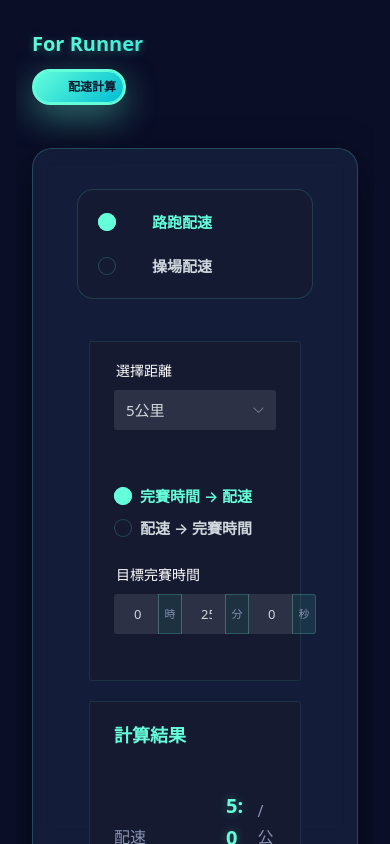
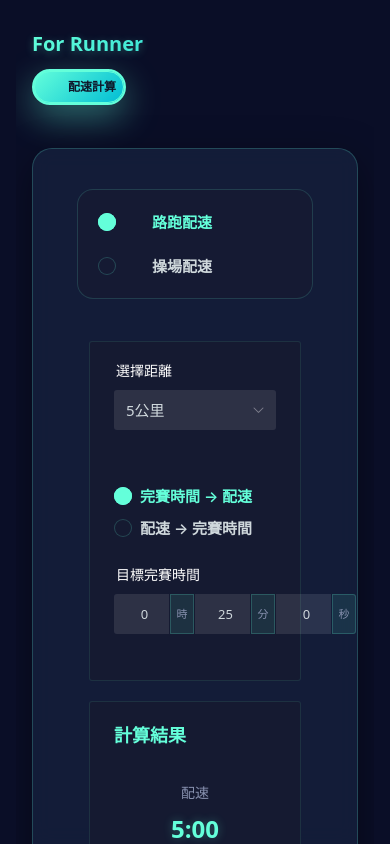
Before and after one commit to goodispeter/for-runner, a Vue app: page /#/pace-calculator in a window 390 px wide. Built offline with nearby package versions, Linux system fonts and the light colour scheme; some icons are missing.

Commit message:
fix mobile display

```diff
--- a/src/views/pace-calculator/components/RunningPaceCalculator.vue
+++ b/src/views/pace-calculator/components/RunningPaceCalculator.vue
@@ -285,21 +285,25 @@ watch(calculationMode, (newMode) => {
 .result-item {
   display: flex;
   align-items: center;
-  gap: 12px;
+  gap: 8px;
   padding: 20px 0;
   justify-content: center;
+  flex-wrap: nowrap;
 }
 
 .result-label {
   color: #8892b0;
   font-size: 16px;
-  min-width: 100px;
+  min-width: 80px;
+  flex-shrink: 0;
 }
 
 .result-value {
   font-size: 32px;
   font-weight: 700;
   text-shadow: 0 0 10px rgba(100, 255, 218, 0.3);
+  white-space: nowrap;
+  flex-shrink: 0;
 }
 
 .result-value.primary {
@@ -309,6 +313,7 @@ watch(calculationMode, (newMode) => {
 .result-unit {
   color: #8892b0;
   font-size: 16px;
+  flex-shrink: 0;
 }
 
 .distance-info {
@@ -341,7 +346,7 @@ watch(calculationMode, (newMode) => {
 /* 輸入欄位統一樣式 */
 .input-number-field {
   flex: 1;
-  min-width: 60px;
+  min-width: 70px;
   max-width: none;
 }
 
@@ -362,15 +367,18 @@ watch(calculationMode, (newMode) => {
 :deep(.n-input-group) {
   display: flex;
   align-items: stretch;
+  width: 100%;
 }
 
 :deep(.n-input-number) {
   height: 40px;
+  flex: 1;
 }
 
 :deep(.n-input-number .n-input__input-el) {
   height: 40px;
   line-height: 40px;
+  text-align: center;
 }
 
 @media (max-width: 768px) {
@@ -378,8 +386,26 @@ watch(calculationMode, (newMode) => {
     padding: 16px;
   }
 
+  .result-item {
+    flex-direction: column;
+    gap: 8px;
+    text-align: center;
+    padding: 16px 0;
+  }
+
+  .result-label {
+    min-width: auto;
+    font-size: 14px;
+  }
+
   .result-value {
-    font-size: 24px;
+    font-size: 28px;
+    order: 2;
+  }
+
+  .result-unit {
+    font-size: 14px;
+    order: 3;
   }
 
   :deep(.input-label) {
@@ -388,7 +414,8 @@ watch(calculationMode, (newMode) => {
   }
 
   .input-number-field {
-    min-width: 50px;
+    min-width: 60px;
+    flex: 1;
   }
 
   :deep(.n-input-number .n-input__input-el) {
@@ -402,6 +429,15 @@ watch(calculationMode, (newMode) => {
     padding: 12px;
   }
 
+  .result-item {
+    padding: 12px 0;
+    gap: 6px;
+  }
+
+  .result-value {
+    font-size: 24px;
+  }
+
   :deep(.input-label) {
     min-width: 24px;
     font-size: 11px;
@@ -409,7 +445,7 @@ watch(calculationMode, (newMode) => {
   }
 
   .input-number-field {
-    min-width: 45px;
+    min-width: 55px;
   }
 
   :deep(.n-input-number .n-input__input-el) {
@@ -417,9 +453,8 @@ watch(calculationMode, (newMode) => {
     padding: 0 6px;
   }
 
-  .result-value {
-    font-size: 20px;
-    word-break: break-all;
+  :deep(.n-input-group) {
+    gap: 2px;
   }
 }
 </style>
--- a/src/views/pace-calculator/components/TrackPaceCalculator.vue
+++ b/src/views/pace-calculator/components/TrackPaceCalculator.vue
@@ -245,21 +245,25 @@ watch(calculationMode, (newMode) => {
 .result-item {
   display: flex;
   align-items: center;
-  gap: 12px;
+  gap: 8px;
   padding: 20px 0;
   justify-content: center;
+  flex-wrap: nowrap;
 }
 
 .result-label {
   color: #8892b0;
   font-size: 16px;
-  min-width: 100px;
+  min-width: 80px;
+  flex-shrink: 0;
 }
 
 .result-value {
   font-size: 32px;
   font-weight: 700;
   text-shadow: 0 0 10px rgba(100, 255, 218, 0.3);
+  white-space: nowrap;
+  flex-shrink: 0;
 }
 
 .result-value.primary {
@@ -269,6 +273,7 @@ watch(calculationMode, (newMode) => {
 .result-unit {
   color: #8892b0;
   font-size: 16px;
+  flex-shrink: 0;
 }
 
 .track-info {
@@ -301,7 +306,7 @@ watch(calculationMode, (newMode) => {
 /* 輸入欄位統一樣式 */
 .input-number-field {
   flex: 1;
-  min-width: 60px;
+  min-width: 70px;
   max-width: none;
 }
 
@@ -322,15 +327,18 @@ watch(calculationMode, (newMode) => {
 :deep(.n-input-group) {
   display: flex;
   align-items: stretch;
+  width: 100%;
 }
 
 :deep(.n-input-number) {
   height: 40px;
+  flex: 1;
 }
 
 :deep(.n-input-number .n-input__input-el) {
   height: 40px;
   line-height: 40px;
+  text-align: center;
 }
 
 @media (max-width: 768px) {
@@ -338,8 +346,26 @@ watch(calculationMode, (newMode) => {
     padding: 16px;
   }
 
+  .result-item {
+    flex-direction: column;
+    gap: 8px;
+    text-align: center;
+    padding: 16px 0;
+  }
+
+  .result-label {
+    min-width: auto;
+    font-size: 14px;
+  }
+
   .result-value {
-    font-size: 24px;
+    font-size: 28px;
+    order: 2;
+  }
+
+  .result-unit {
+    font-size: 14px;
+    order: 3;
   }
 
   :deep(.input-label) {
@@ -348,7 +374,8 @@ watch(calculationMode, (newMode) => {
   }
 
   .input-number-field {
-    min-width: 50px;
+    min-width: 60px;
+    flex: 1;
   }
 
   :deep(.n-input-number .n-input__input-el) {
@@ -362,6 +389,15 @@ watch(calculationMode, (newMode) => {
     padding: 12px;
   }
 
+  .result-item {
+    padding: 12px 0;
+    gap: 6px;
+  }
+
+  .result-value {
+    font-size: 24px;
+  }
+
   :deep(.input-label) {
     min-width: 24px;
     font-size: 11px;
@@ -369,7 +405,7 @@ watch(calculationMode, (newMode) => {
   }
 
   .input-number-field {
-    min-width: 45px;
+    min-width: 55px;
   }
 
   :deep(.n-input-number .n-input__input-el) {
@@ -377,9 +413,8 @@ watch(calculationMode, (newMode) => {
     padding: 0 6px;
   }
 
-  .result-value {
-    font-size: 20px;
-    word-break: break-all;
+  :deep(.n-input-group) {
+    gap: 2px;
   }
 }
 </style>
```
